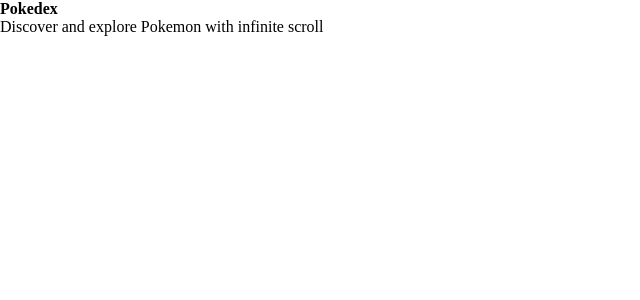
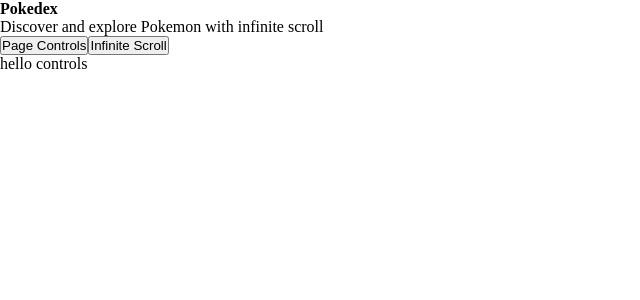
Before and after one commit to seif-eldine/daftra-pokemon-browser, a React (Vite) app: page / in a window 1280 px wide. Shown: the top 300 px of the page, without its empty margins (0-640 px from the left). Built offline with nearby package versions, Linux system fonts and the light colour scheme.

Commit message:
basic implmentation of PokemonList module with the pokemonCard component, no styles are added yet, just Layout

```diff
--- a/src/features/pokemon-list/PokemonList.module.scss
+++ b/src/features/pokemon-list/PokemonList.module.scss
@@ -1,4 +1,6 @@
+.title {
+  font-weight: bold;
+}
 
-.title{
-    font-weight: bold;
+.actionButtonsHolder {
 }
--- a/src/features/pokemon-list/PokemonList.tsx
+++ b/src/features/pokemon-list/PokemonList.tsx
@@ -1,14 +1,31 @@
 
+import { useState } from "react";
 import styles from "./PokemonList.module.scss"
+import PageControlsView from "./components/page-controls-view/PageControlsView";
+import InfiniteScrollView from "./components/infinite-scroll-view/InfiniteScrollView";
+import Button from "@/shared/components/ui/button/Button";
 
 const PokemonList = () => {
 
+    const [view, setView] = useState<"page-controls" | "inf-scroll">("page-controls");
+
     return (
-        <div>
-            <p className={styles.title}>Pokedex</p>
-            <p>Discover and explore Pokemon with infinite scroll</p>
+        <div id="pageWrapper">
+            <div id="page">
+                <p className={styles.title}>Pokedex</p>
+                <p>Discover and explore Pokemon with infinite scroll</p>
 
-            <div className={styles.jj}></div>
+                <div className={styles.actionButtonsHolder}>
+                    <Button isActive={view === "page-controls"} caption="Page Controls" onClick={() => setView("page-controls")} />
+                    <Button isActive={view === "inf-scroll"} caption="Infinite Scroll" onClick={() => setView("inf-scroll")} />
+                </div>
+
+                <div className={styles.viewHolder}>
+
+                    {view === "page-controls" ? <PageControlsView /> : <InfiniteScrollView />}
+                </div>
+            </div>
+
         </div>
     )
 }
--- /dev/null
+++ b/src/features/pokemon-list/components/infinite-scroll-view/InfiniteScrollView.tsx
@@ -0,0 +1,9 @@
+
+const InfiniteScrollView = () => {
+
+    return (
+        <div>hello infinite</div>
+    )
+}
+
+export default InfiniteScrollView;
--- /dev/null
+++ b/src/features/pokemon-list/components/page-controls-view/PageControlsView.tsx
@@ -0,0 +1,9 @@
+
+const PageControlsView = () => {
+
+    return (
+        <div>hello controls</div>
+    )
+}
+
+export default PageControlsView;
--- /dev/null
+++ b/src/shared/components/ui/button/Button.tsx
@@ -0,0 +1,17 @@
+
+interface ButtonProps {
+    caption: string;
+    onClick: () => void;
+    isActive?: boolean;
+}
+
+const Button = ({ caption, onClick, isActive }: ButtonProps) => {
+
+    return (
+        <button className={isActive ? "active" : ""} onClick={onClick}>
+            {caption}
+        </button>
+    )
+}
+
+export default Button;
--- /dev/null
+++ b/src/styles/_custom.scss
@@ -0,0 +1,9 @@
+#pageWrapper {
+  min-height: 100vh;
+  display: flex;
+  justify-content: center;
+}
+
+#page {
+  width: 100%;
+}
--- a/src/styles/global.scss
+++ b/src/styles/global.scss
@@ -1,5 +1,13 @@
+@use "./_custom.scss" as *;
+@use "./_variables.scss" as *;
 
-*{
-    margin: 0;
-    padding: 0;
+* {
+  margin: 0;
+  padding: 0;
 }
+
+html,
+body,
+#root {
+  height: 100%;
+}
```
Also changed, not shown: src/features/pokemon-list/components/pokemon-card/PokemonCard.module.scss (added, +7 -0 lines), src/features/pokemon-list/components/pokemon-card/PokemonCard.tsx (added, +14 -0 lines), src/shared/components/ui/test.ts (deleted), src/styles/_variables.scss (added), src/styles/variables.scss (deleted), 1 other file (tests, documents, lock files or other folders).
